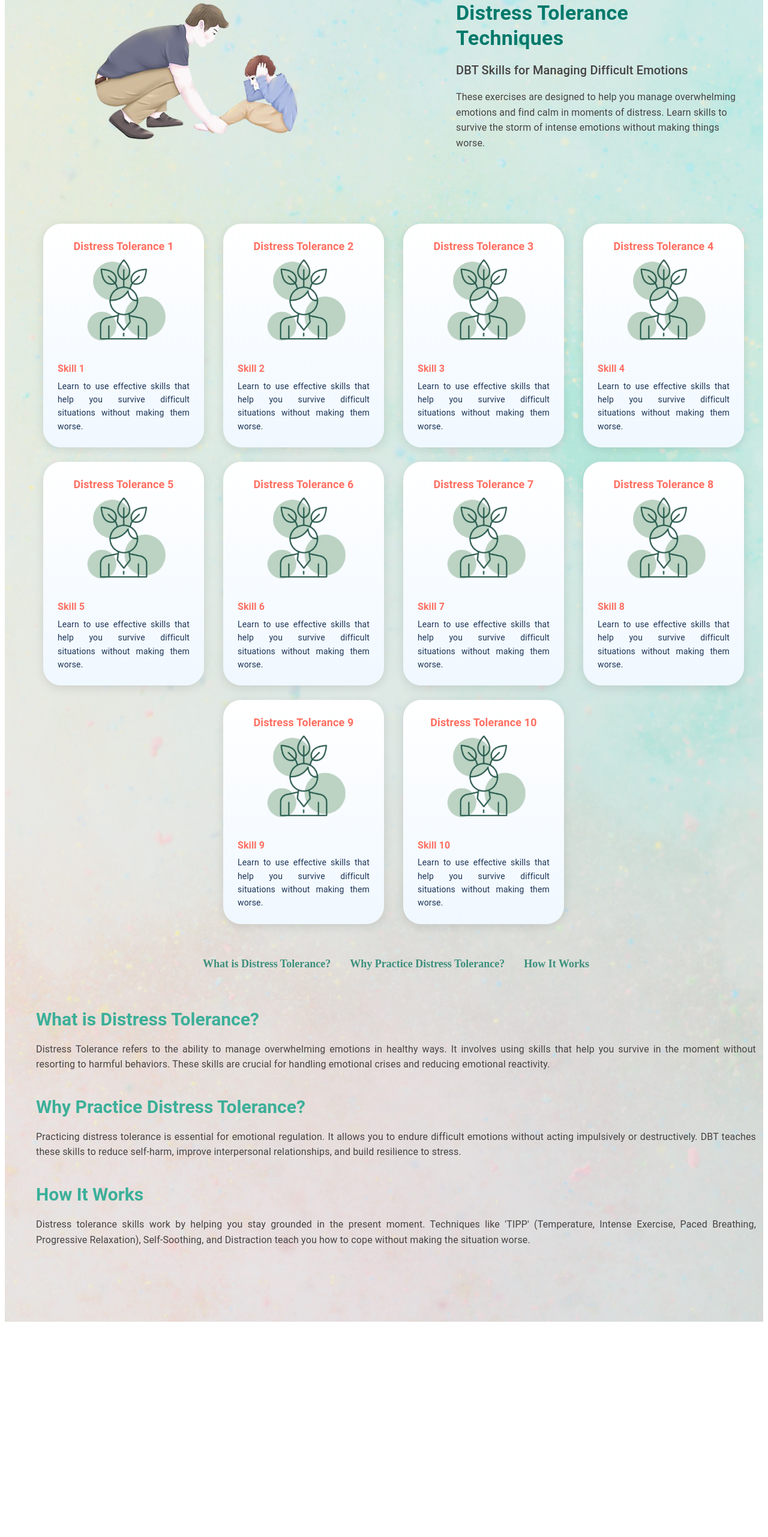
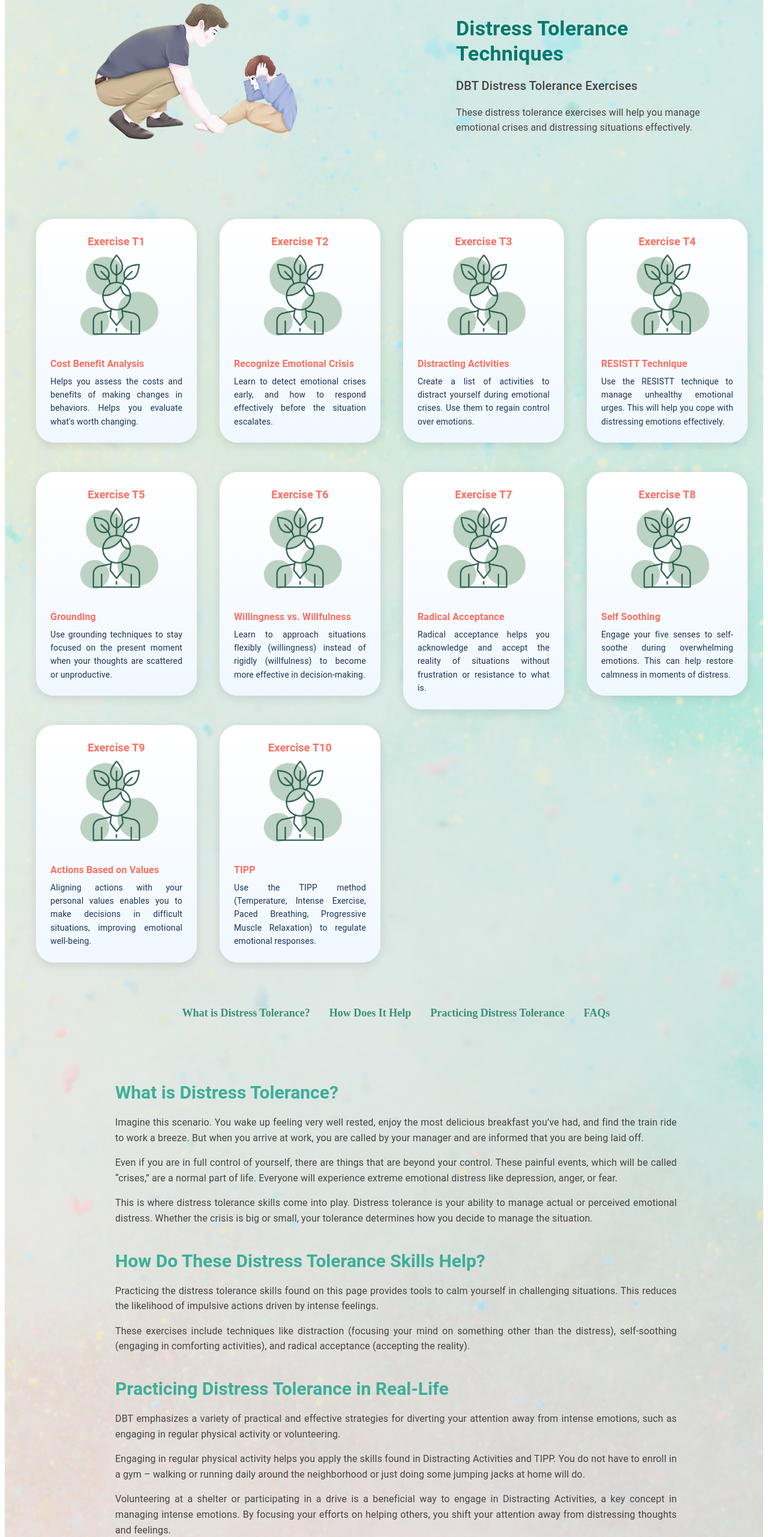
Before and after one commit to HanoodTunio/living-with-bpd, a React (Vite) app in the folder front-end/: page /user-dashboard/start-exercises/tolerance in a window 1280 px wide. Shown: the part 234-2797 px from the top of the page at 60% size. Before the commit the page ends 2446 px from the top, so only its background shows below. Built offline with nearby package versions, Linux system fonts and the light colour scheme.

Commit message:
Updated the descriptions of the Tolerance page

```diff
--- a/front-end/src/pages/User/ToleranceExercisesPage.jsx
+++ b/front-end/src/pages/User/ToleranceExercisesPage.jsx
@@ -1,83 +1,137 @@
 import React from "react";
-import { Box, Typography } from "@mui/material";
+import { Box } from "@mui/material";
 import ExerciseCard from "../../components/common/ExerciseCard/ExerciseCard";
-import ExHero from "../../components/common/ExHero/ExHero"; // Reusable ExHero Component
-import Exhero from "../../assets/images/distressEx.png"; // Hero Image
+import ExHero from "../../components/common/ExHero/ExHero";
+import Exhero from "../../assets/images/distressEx.png";
 import ParagraphNavLink from "../../components/common/ParagraphNavLink/ParagraphNavLink";
-import exImage from "../../assets/images/ex.png"; // Exercise image
-import Paragraph from "../../components/common/Paragraph/Paragraph"; // Paragraph component
-import UserLayout from "../../components/mainlayout/UserLayout"; // Import UserLayout
+import exImage from "../../assets/images/ex.png";
+import Paragraph from "../../components/common/Paragraph/Paragraph";
+import UserLayout from "../../components/mainlayout/UserLayout";
 
 const ToleranceExercisesPage = () => {
-  const totalCards = 10;
+  const exercises = [
+    {
+      name: "Cost Benefit Analysis",
+      description:
+        "Helps you assess the costs and benefits of making changes in behaviors. Helps you evaluate what's worth changing.",
+    },
+    {
+      name: "Recognize Emotional Crisis",
+      description:
+        "Learn to detect emotional crises early, and how to respond effectively before the situation escalates.",
+    },
+    {
+      name: "Distracting Activities",
+      description:
+        "Create a list of activities to distract yourself during emotional crises. Use them to regain control over emotions.",
+    },
+    {
+      name: "RESISTT Technique",
+      description:
+        "Use the RESISTT technique to manage unhealthy emotional urges. This will help you cope with distressing emotions effectively.",
+    },
+    {
+      name: "Grounding",
+      description:
+        "Use grounding techniques to stay focused on the present moment when your thoughts are scattered or unproductive.",
+    },
+    {
+      name: "Willingness vs. Willfulness",
+      description:
+        "Learn to approach situations flexibly (willingness) instead of rigidly (willfulness) to become more effective in decision-making.",
+    },
+    {
+      name: "Radical Acceptance",
+      description:
+        "Radical acceptance helps you acknowledge and accept the reality of situations without frustration or resistance to what is.",
+    },
+    {
+      name: "Self Soothing",
+      description:
+        "Engage your five senses to self-soothe during overwhelming emotions. This can help restore calmness in moments of distress.",
+    },
+    {
+      name: "Actions Based on Values",
+      description:
+        "Aligning actions with your personal values enables you to make decisions in difficult situations, improving emotional well-being.",
+    },
+    {
+      name: "TIPP",
+      description:
+        "Use the TIPP method (Temperature, Intense Exercise, Paced Breathing, Progressive Muscle Relaxation) to regulate emotional responses.",
+    },
+  ];
 
   return (
     <UserLayout>
+      {/* Main Container */}
       <Box
         sx={{
-          display: "flex",
-          flexDirection: "column",
-          alignItems: "center",
-          gap: { xs: "16px", md: "32px" },
           padding: { xs: "16px", md: "32px" },
           width: "100%",
           boxSizing: "border-box",
-          overflowX: "hidden", // Prevent horizontal overflow
         }}
       >
-        {/* Hero Section - Using Reusable ExHero Component */}
+        {/* Hero Section */}
         <ExHero
           heroImage={Exhero}
           heading="Distress Tolerance Techniques"
-          subHeading="DBT Skills for Managing Difficult Emotions"
-          description="These exercises are designed to help you manage overwhelming emotions and find calm in moments of distress. Learn skills to survive the storm of intense emotions without making things worse."
+          subHeading="DBT Distress Tolerance Exercises"
+          description="These distress tolerance exercises will help you manage emotional crises and distressing situations effectively."
         />
 
-        {/* Exercise Cards Section */}
+        {/* Sub-container to manage cards and paragraphs */}
         <Box
           sx={{
             display: "flex",
             flexDirection: "column",
             gap: { xs: "24px", md: "40px" },
-            width: "100%",
-            maxWidth: "1200px",
-            margin: "0 auto",
           }}
         >
-          {/* Exercise Cards: Render 4 cards per row on large screens, 3 cards per row on medium, and 2 cards per row on mobile */}
+          {/* Cards Container */}
           <Box
             sx={{
-              display: "flex",
-              flexWrap: "wrap",
+              display: "grid", // Use grid for responsiveness
+              gridTemplateColumns: "repeat(1, 1fr)", // Default to 1 card on extra small
               gap: "24px",
-              justifyContent: "center",
+              justifyItems: "center",
               width: "100%",
+              maxWidth: "1300px",
+              margin: "0 auto",
+              // Responsiveness based on screen size
+              "@media (min-width: 600px)": {
+                gridTemplateColumns: "repeat(2, 1fr)", // 2 cards on small devices
+              },
+              "@media (min-width: 900px)": {
+                gridTemplateColumns: "repeat(3, 1fr)", // 3 cards on medium devices
+              },
+              "@media (min-width: 1200px)": {
+                gridTemplateColumns: "repeat(4, 1fr)", // 4 cards on large devices
+              },
             }}
           >
-            {Array.from({ length: totalCards }).map((_, index) => (
+            {exercises.map((exercise, index) => (
               <Box
                 key={`card-${index}`}
                 sx={{
-                  flex: "1 0 calc(25% - 24px)", // 4 cards per row on large screens
-                  maxWidth: "calc(25% - 24px)", // 4 cards per row
-                  minWidth: {
-                    xs: "calc(50% - 16px)", // 2 cards per row on mobile (xs)
-                    sm: "calc(33.33% - 16px)", // 3 cards per row on medium (sm)
-                    lg: "calc(25% - 24px)", // 4 cards per row on large (lg)
-                  },
+                  paddingY: { xs: "16px", sm: "24px" },
+                  width: "100%",
+                  height: "350px",
+                  //maxWidth: "300px", // Restrict card width to make it more consistent
                 }}
               >
                 <ExerciseCard
-                  exerciseTitle={`Distress Tolerance ${index + 1}`}
+                  exerciseTitle={`Exercise T${index + 1}`}
                   exerciseImage={exImage}
-                  exerciseName={`Skill ${index + 1}`} // Update names for distress tolerance skills
-                  exerciseDescription="Learn to use effective skills that help you survive difficult situations without making them worse."
+                  exerciseName={exercise.name}
+                  exerciseDescription={exercise.description}
                 />
               </Box>
             ))}
           </Box>
-        </Box>
 
+          {/* Paragraphs and Navigation Links Container */}
+          <Box sx={{ width: "100%", maxWidth: "1000px", margin: "0 auto" }}>
             {/* Navigation Links Section */}
             <Box
               sx={{
@@ -86,6 +140,7 @@ const ToleranceExercisesPage = () => {
                 gap: "32px",
                 marginTop: "24px",
                 flexWrap: "wrap",
+                paddingY: { xs: "16px", sm: "32px" },
               }}
             >
               <ParagraphNavLink
@@ -93,38 +148,155 @@ const ToleranceExercisesPage = () => {
                 href="#what-is-distress-tolerance"
               />
               <ParagraphNavLink
-            label="Why Practice Distress Tolerance?"
-            href="#why-practice-distress-tolerance"
+                label="How Does It Help"
+                href="#how-does-it-help"
               />
-          <ParagraphNavLink label="How It Works" href="#how-it-works" />
+              <ParagraphNavLink
+                label="Practicing Distress Tolerance"
+                href="#practicing-distress-tolerance"
+              />
+              <ParagraphNavLink label="FAQs" href="#faqs" />
             </Box>
 
             {/* Paragraph Section */}
             <Box
               sx={{
-            width: "100%",
-            maxWidth: "1350px",
                 padding: { xs: "16px", md: "32px" },
                 textAlign: "justify",
+                marginTop: "40px", // Create space between the nav links and paragraph
               }}
             >
               <Box id="what-is-distress-tolerance">
                 <Paragraph
                   heading="What is Distress Tolerance?"
-              content="Distress Tolerance refers to the ability to manage overwhelming emotions in healthy ways. It involves using skills that help you survive in the moment without resorting to harmful behaviors. These skills are crucial for handling emotional crises and reducing emotional reactivity."
+                  content={
+                    <>
+                      <p>
+                        Imagine this scenario. You wake up feeling very well
+                        rested, enjoy the most delicious breakfast you’ve had,
+                        and find the train ride to work a breeze. But when you
+                        arrive at work, you are called by your manager and are
+                        informed that you are being laid off.
+                      </p>
+                      <p>
+                        Even if you are in full control of yourself, there are
+                        things that are beyond your control. These painful
+                        events, which will be called “crises,” are a normal part
+                        of life. Everyone will experience extreme emotional
+                        distress like depression, anger, or fear.
+                      </p>
+                      <p>
+                        This is where distress tolerance skills come into play.
+                        Distress tolerance is your ability to manage actual or
+                        perceived emotional distress. Whether the crisis is big
+                        or small, your tolerance determines how you decide to
+                        manage the situation.
+                      </p>
+                    </>
+                  }
                 />
               </Box>
-          <Box id="why-practice-distress-tolerance">
+
+              <Box id="how-does-it-help">
                 <Paragraph
-              heading="Why Practice Distress Tolerance?"
-              content="Practicing distress tolerance is essential for emotional regulation. It allows you to endure difficult emotions without acting impulsively or destructively. DBT teaches these skills to reduce self-harm, improve interpersonal relationships, and build resilience to stress."
+                  heading="How Do These Distress Tolerance Skills Help?"
+                  content={
+                    <>
+                      <p>
+                        Practicing the distress tolerance skills found on this
+                        page provides tools to calm yourself in challenging
+                        situations. This reduces the likelihood of impulsive
+                        actions driven by intense feelings.
+                      </p>
+                      <p>
+                        These exercises include techniques like distraction
+                        (focusing your mind on something other than the
+                        distress), self-soothing (engaging in comforting
+                        activities), and radical acceptance (accepting the
+                        reality).
+                      </p>
+                    </>
+                  }
                 />
               </Box>
-          <Box id="how-it-works">
+
+              <Box id="practicing-distress-tolerance">
                 <Paragraph
-              heading="How It Works"
-              content="Distress tolerance skills work by helping you stay grounded in the present moment. Techniques like 'TIPP' (Temperature, Intense Exercise, Paced Breathing, Progressive Relaxation), Self-Soothing, and Distraction teach you how to cope without making the situation worse."
+                  heading="Practicing Distress Tolerance in Real-Life"
+                  content={
+                    <>
+                      <p>
+                        DBT emphasizes a variety of practical and effective
+                        strategies for diverting your attention away from
+                        intense emotions, such as engaging in regular physical
+                        activity or volunteering.
+                      </p>
+                      <p>
+                        Engaging in regular physical activity helps you apply
+                        the skills found in Distracting Activities and TIPP. You
+                        do not have to enroll in a gym – walking or running
+                        daily around the neighborhood or just doing some jumping
+                        jacks at home will do.
+                      </p>
+                      <p>
+                        Volunteering at a shelter or participating in a drive is
+                        a beneficial way to engage in Distracting Activities, a
+                        key concept in managing intense emotions. By focusing
+                        your efforts on helping others, you shift your attention
+                        away from distressing thoughts and feelings.
+                      </p>
+                      <p>
+                        Implementing self-soothing techniques that you have
+                        learned is a vital step in calming yourself during times
+                        of stress or emotional upheaval. These techniques,
+                        including deep breathing, mindfulness meditation, or
+                        engaging in a comforting activity, are designed to
+                        reduce anxiety and promote relaxation.
+                      </p>
+                      <p>
+                        Make it a point to affirm what you most need to hear
+                        each day. Choose affirmations that resonate with you and
+                        feel authentic. Examples include, “I possess more
+                        bravery than I realize” and “I am capable of tackling
+                        difficult challenges.”
+                      </p>
+                    </>
+                  }
                 />
+              </Box>
+
+              <Box id="faqs">
+                <Paragraph
+                  heading="FAQs"
+                  content={
+                    <>
+                      <p>
+                        <strong>
+                          Q: What is the first step in practicing distress
+                          tolerance?
+                        </strong>
+                      </p>
+                      <p>
+                        A: Begin by identifying and labeling your emotional
+                        distress to understand the intensity of your feelings.
+                      </p>
+
+                      <p>
+                        <strong>
+                          Q: How do I deal with a panic attack using distress
+                          tolerance skills?
+                        </strong>
+                      </p>
+                      <p>
+                        A: Use grounding exercises and breathe deeply to calm
+                        the nervous system. Engage in distraction techniques to
+                        shift your focus from the panic.
+                      </p>
+                    </>
+                  }
+                />
+              </Box>
+            </Box>
           </Box>
         </Box>
       </Box>
```
Lines whose indentation alone changed are shown as unchanged.
